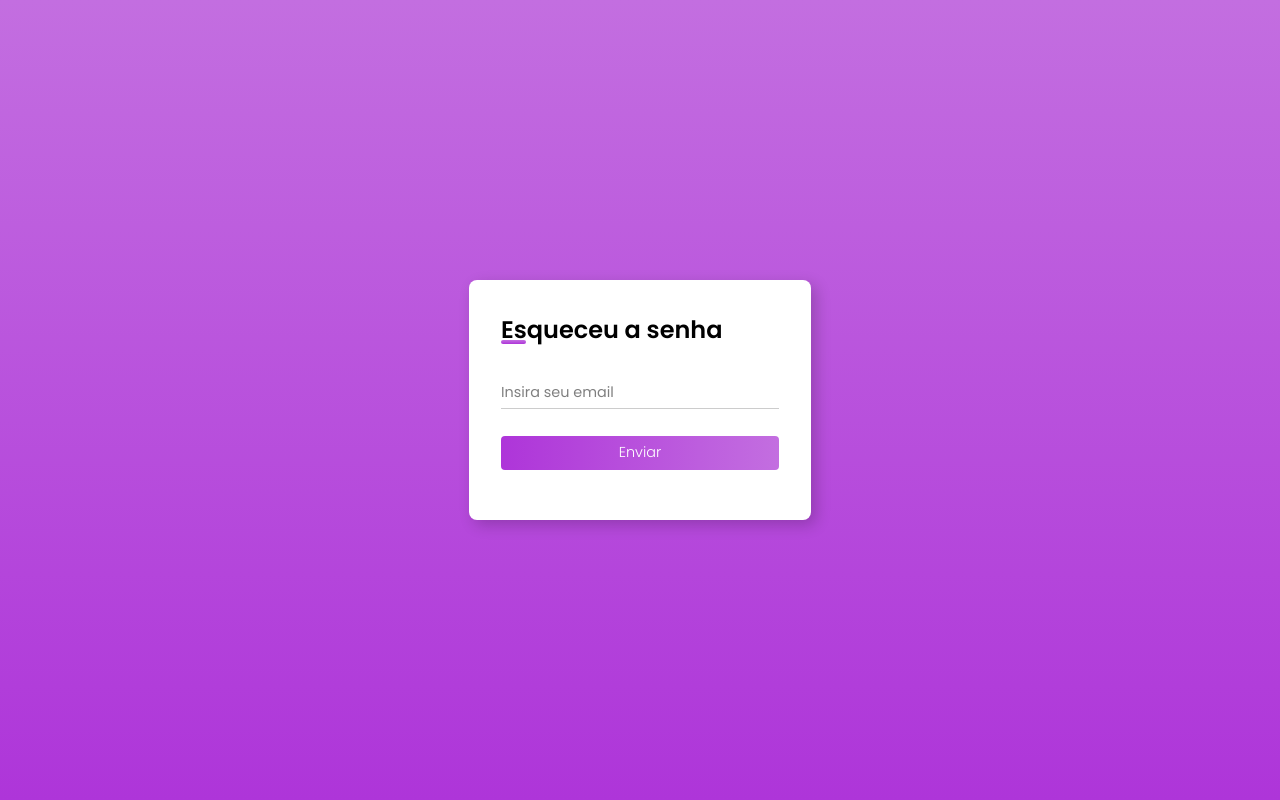
After one commit to davitrombini/trombinis_park, a PHP site: page /trombinis_park/src/pages/user/forget-password.php in a window 1280 px wide. The commit adds this page. Run offline with PHP 8.4, Linux system fonts and the light colour scheme.

Commit message:
updates
feito o "minha conta" e logout;
iniciado "esqueceu a senha";
ajustes no header.php e index.php;

```diff
--- a/header.php
+++ b/header.php
@@ -5,10 +5,6 @@
   <meta http-equiv="X-UA-Compatible" content="IE=edge">
   <meta name="viewport" content="width=device-width, initial-scale=1.0">
   <link rel="stylesheet" href="src/css/header.css">
-  <link rel="stylesheet" href="src/css/slide.css">
-  <link href="https://cdn.jsdelivr.net/npm/bootstrap@5.1.2/dist/css/bootstrap.min.css" rel="stylesheet" integrity="sha384-uWxY/CJNBR+1zjPWmfnSnVxwRheevXITnMqoEIeG1LJrdI0GlVs/9cVSyPYXdcSF" crossorigin="anonymous">
-  <script src="https://cdn.jsdelivr.net/npm/bootstrap@5.1.2/dist/js/bootstrap.bundle.min.js" integrity="sha384-kQtW33rZJAHjgefvhyyzcGF3C5TFyBQBA13V1RKPf4uH+bwyzQxZ6CmMZHmNBEfJ" crossorigin="anonymous"></script>
-  <link rel="stylesheet" href="https://cdnjs.cloudflare.com/ajax/libs/font-awesome/4.7.0/css/font-awesome.min.css">
 </head>
 
 <body>
@@ -19,7 +15,7 @@
             <li><a href="#">Home</a></li>
             <li><a href="#">Brinquedos</a></li>
             <li><a href="#">Sobre</a></li>
-            <li><a href="#">Minha Conta</a></li>
+            <li><a href="./src/pages/user/my-account.php">Minha Conta</a></li>
         </ul>
         <div class="nav__icon">
             <span></span>
--- a/index.php
+++ b/index.php
@@ -2,7 +2,10 @@
 <html lang="pt-br">
 
 <?php include_once('./master_head.php'); ?>
-
+<link rel="stylesheet" href="src/css/slide.css">
+<link href="https://cdn.jsdelivr.net/npm/bootstrap@5.1.2/dist/css/bootstrap.min.css" rel="stylesheet" integrity="sha384-uWxY/CJNBR+1zjPWmfnSnVxwRheevXITnMqoEIeG1LJrdI0GlVs/9cVSyPYXdcSF" crossorigin="anonymous">
+<script src="https://cdn.jsdelivr.net/npm/bootstrap@5.1.2/dist/js/bootstrap.bundle.min.js" integrity="sha384-kQtW33rZJAHjgefvhyyzcGF3C5TFyBQBA13V1RKPf4uH+bwyzQxZ6CmMZHmNBEfJ" crossorigin="anonymous"></script>
+<link rel="stylesheet" href="https://cdnjs.cloudflare.com/ajax/libs/font-awesome/4.7.0/css/font-awesome.min.css">
 <body>
 
    <?php include('./header.php'); ?>
--- /dev/null
+++ b/src/css/forget-password.css
@@ -0,0 +1,110 @@
+@import url('https://fonts.googleapis.com/css2?family=Poppins:wght@100;200;300;400;500;600;700&display=swap');
+
+*{
+    margin: 0;
+    padding: 0;
+    border: 0;
+    box-sizing: border-box;
+    font-family: "Poppins", sans-serif;
+    text-decoration: none;
+}
+
+body{
+    background: linear-gradient(to bottom, #C36EE0, #ae35d9);
+    background-repeat: no-repeat;
+    min-height: 100vh;
+    min-width: 100vw;
+    display: flex;
+    align-items: center;
+    justify-content: center;
+}
+
+.container{
+    background: white;
+    max-width: 400px;
+    min-height: 30vh;
+    padding: 2rem;
+    box-shadow: 5px 5px 15px rgba(0, 0, 0, 0.2);
+    border-radius: 8px;
+}
+
+main h2{
+    font-weight: 600;
+    margin-bottom: 2rem;
+    position: relative;
+}
+
+main h2::before{
+    content: '';
+    position: absolute;
+    height: 4px;
+    width: 25px;
+    bottom: 3px;
+    left: 0;
+    border-radius: 8px;
+    background: linear-gradient(to bottom, #C36EE0, #ae35d9);
+}
+
+form{
+    display: flex;
+    flex-direction: column;
+}
+
+.input-field{
+    position: relative;
+}
+
+.input-field .underline::before{
+    content: '';
+    position: absolute;
+    height: 1px;
+    width: 100%;
+    bottom: -5px;
+    left: 0;
+    background: rgba(0, 0, 0, 0.2);
+}
+
+.input-field .underline::after{
+    content: '';
+    position: absolute;
+    height: 1px;
+    width: 100%;
+    bottom: -5px;
+    left: 0;
+    background: linear-gradient(45deg, #C36EE0, #ae35d9);
+    transform: scaleX(0);
+    transition: all .3s ease-in-out;
+    transform-origin: left;
+}
+
+.input-field input:focus ~ .underline::after{
+    transform: scaleX(1);
+}
+
+.input-field input{
+    outline: none;
+    font-size: 0.9rem;
+    color: rgba(0, 0, 0, 0.7);
+    width: 100%;
+}
+
+.input-field input::placeholder{
+    color: rgba(0, 0, 0, 0.5);
+}
+
+form input[type="submit"]{
+    margin-top: 2rem;
+    padding: 0.4rem;
+    background: linear-gradient(to left, #c36ee0, #ae35d9);
+    cursor: pointer;
+    color: white;
+    font-size: 0.9rem;
+    font-weight: 300;
+    border-radius: 4px;
+    transition: all 0.3s ease;
+}
+
+form input[type="submit"]:hover{
+    letter-spacing: 0.5px;
+    background: linear-gradient(to right, #c36ee0, #ae35d9);
+}
--- /dev/null
+++ b/src/pages/user/forget-password.php
@@ -0,0 +1,36 @@
+<!DOCTYPE html>
+<html lang="en">
+<head>
+    <meta charset="UTF-8">
+    <meta http-equiv="X-UA-Compatible" content="IE=edge">
+    <meta name="viewport" content="width=device-width, initial-scale=1.0">
+    <link rel="stylesheet" href="../../css/forget-password.css">
+    <title>Esqueceu a senha</title>
+</head>
+<body>
+    <main class="container">
+        <h2>Esqueceu a senha</h2>
+        <form id="forget-password-form">
+            <div class="input-field">
+                <input type="text" name="email" id="user-email" maxlength="255" placeholder="Insira seu email" required>
+                <div class="underline"></div>
+            </div>
+
+            <input type="submit" value="Enviar">
+        </form>
+    </main>
+</body>
+<script>
+    document.getElementById("forget-password-form").addEventListener("submit", function(e){
+        e.preventDefault();
+
+        email = document.getElementById("user-email").value;
+
+        fetch("http://localhost/trombinis_park/controllers/user/forget-password.php", {
+            method: "POST",
+            redirect: "follow",
+            body: JSON.stringify(email),
+        })
+    });
+</script>
+</html>
--- a/src/pages/user/login.php
+++ b/src/pages/user/login.php
@@ -24,7 +24,7 @@
         </form>
 
         <div class="footer">
-            <span>Esqueceu a senha? <a href="">Clique aqui</a></span>
+            <span>Esqueceu a senha? <a href="forget-password.php">Clique aqui</a></span>
             <span>Não tem uma conta? <a href="create-user.php">Cadastre-se aqui</a></span>
         </div>
     </main>
```
Also changed, not shown: controllers/user/logout.php (added, +8 -0 lines), src/css/my-account.css (added, +84 -0 lines), src/pages/user/my-account.php (added, +38 -0 lines), controllers/user/forget-password.php (added).
